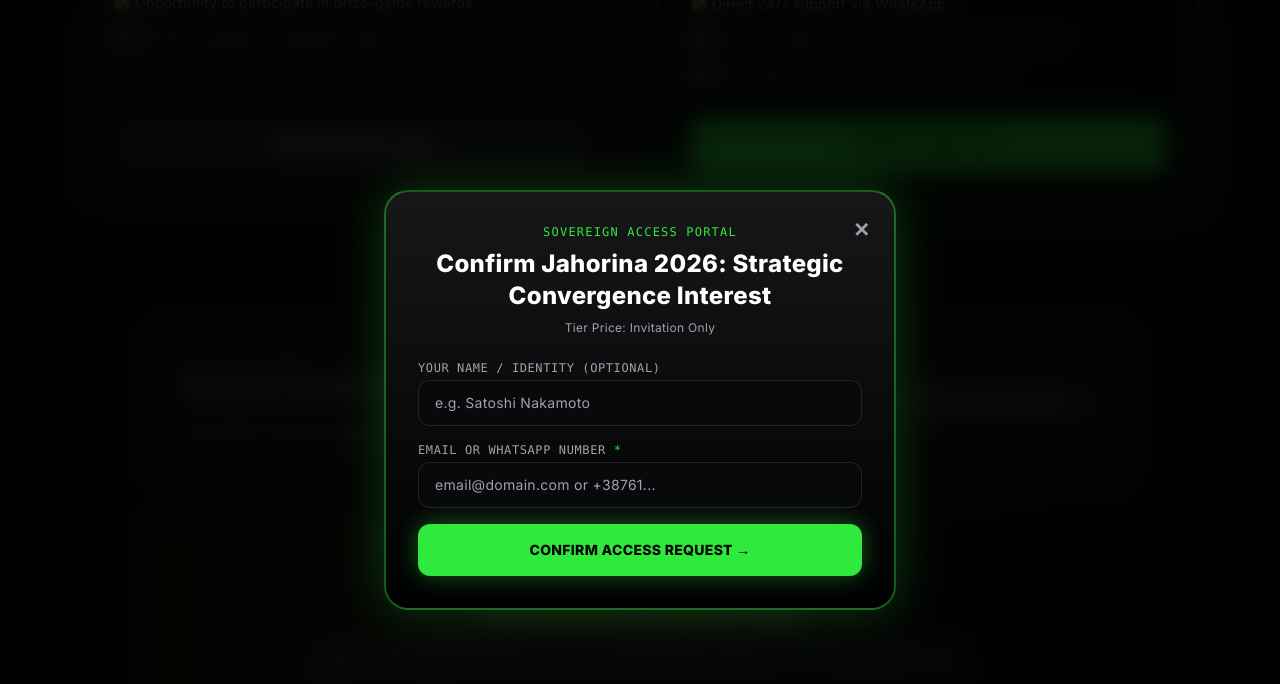
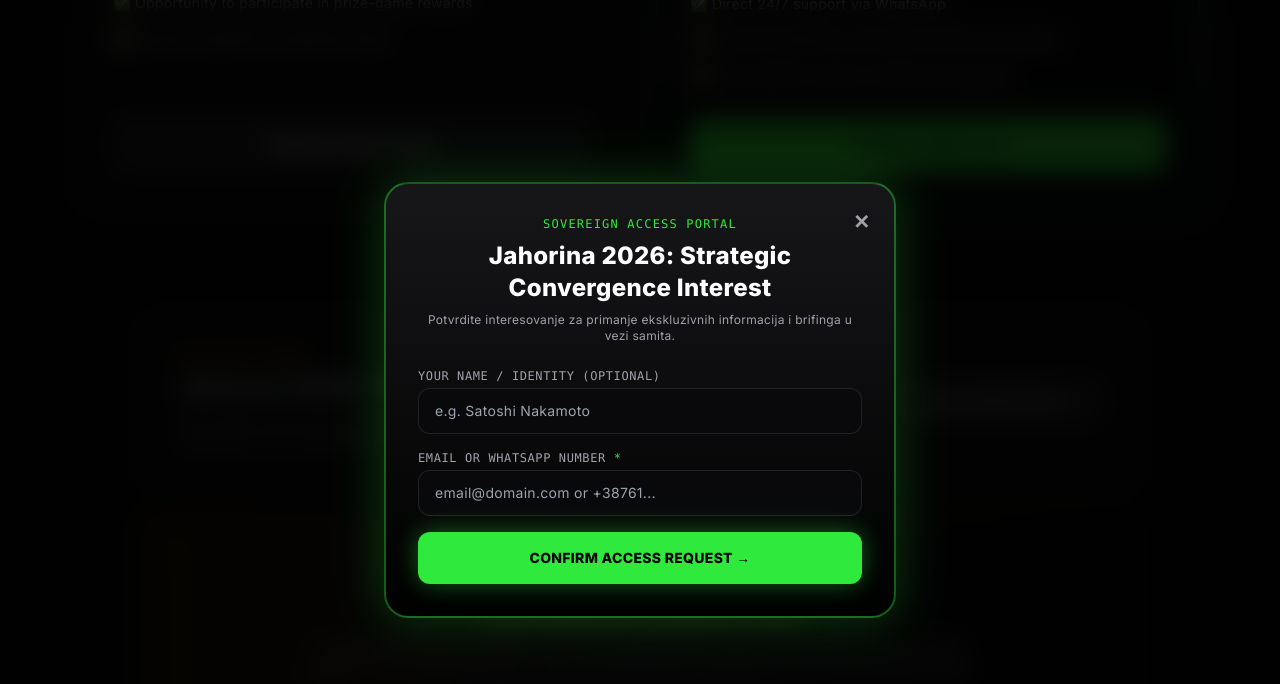
Before and after one commit to Mirb88/MirbInvestments-Web3, a Next.js app: page /club in a window 1280 px wide. Both pictures are taken after a click on the button "Learn About Event →". Shown: the part 1107-1791 px from the top of the page. Built offline with nearby package versions, Linux system fonts and the light colour scheme; no server answers.

Commit message:
sync: Finalize elite UI adjustments and server timestamp verification

```diff
--- a/src/app/club/page.tsx
+++ b/src/app/club/page.tsx
@@ -99,10 +99,10 @@ export default function EliteClubPage() {
                 Sovereign Access Portal
               </span>
               <h3 className="text-xl sm:text-2xl font-black text-white leading-tight">
-                {selectedTier?.name.includes('Summit') ? 'Jahorina 2026: Strategic Convergence Interest' : `Confirm ${selectedTier?.name}`}
+                {selectedTier?.name.includes('Strategic Convergence') ? 'Jahorina 2026: Strategic Convergence Interest' : `Confirm ${selectedTier?.name}`}
               </h3>
               <p className="text-zinc-400 text-xs mt-2">
-                {selectedTier?.name.includes('Summit')
+                {selectedTier?.name.includes('Strategic Convergence')
                   ? 'Potvrdite interesovanje za primanje ekskluzivnih informacija i brifinga u vezi samita.'
                   : `Tier Price: ${selectedTier?.price}`}
               </p>
```
